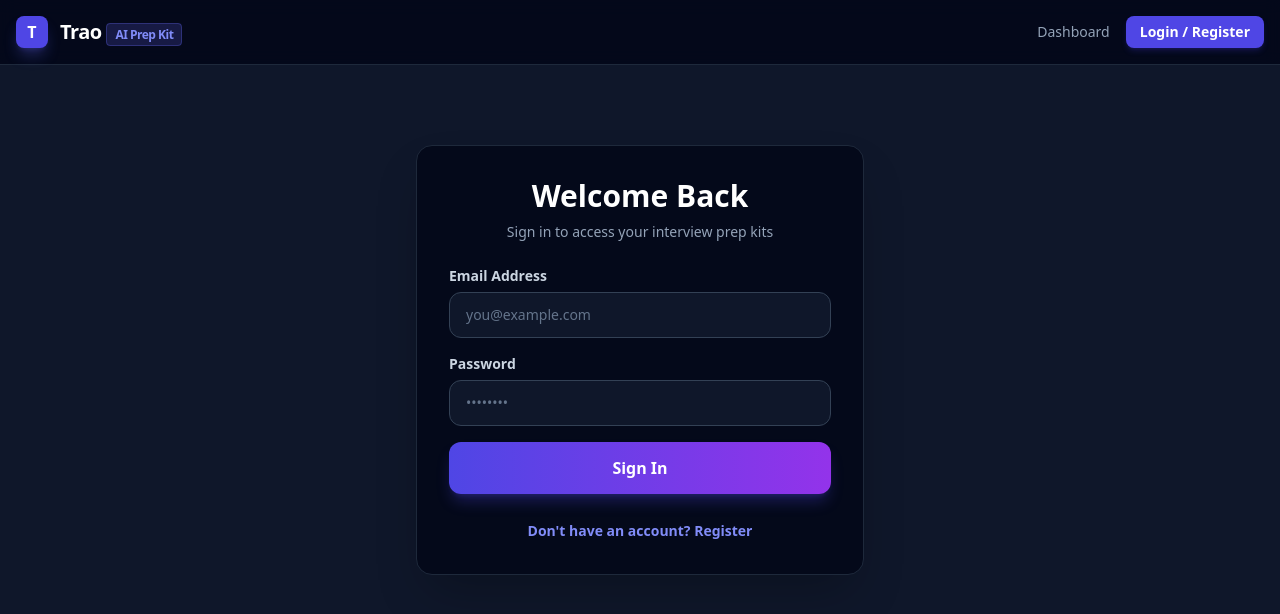
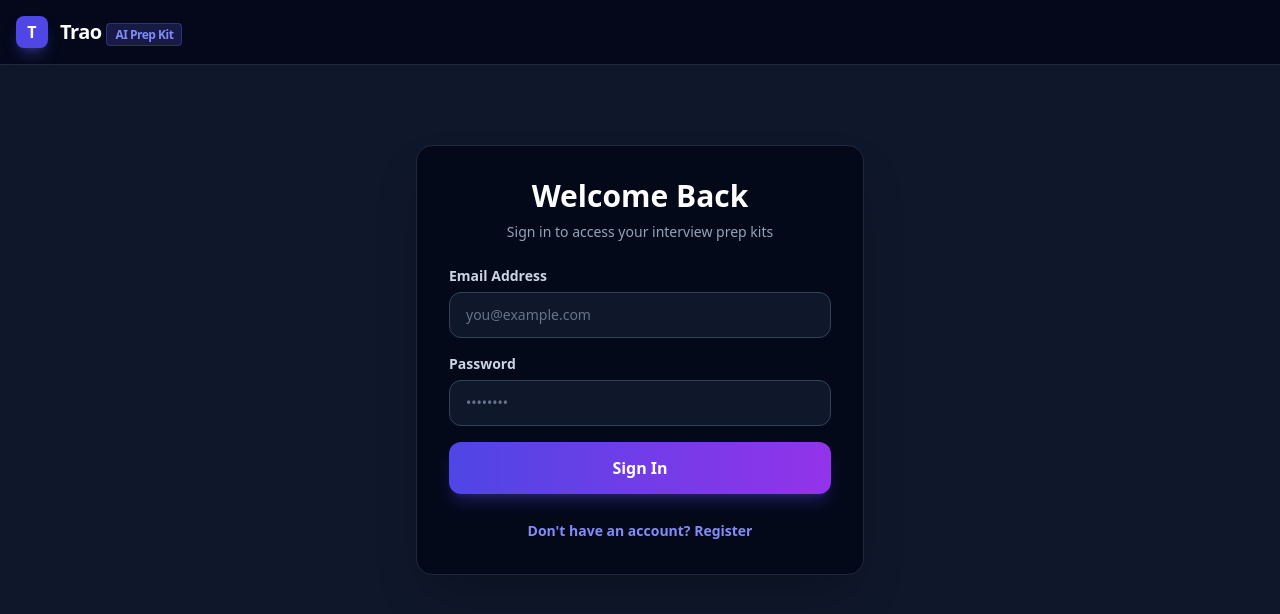
Before and after one commit to tankr556/Trao_AI_Interview, a Next.js app in the folder frontend/: page /login in a window 1280 px wide. Shown: the top 614 px of the page. Built offline with nearby package versions, Linux system fonts and the light colour scheme.

Commit message:
Hide header nav links on login page and for signed-out users

```diff
--- a/frontend/src/app/layout.tsx
+++ b/frontend/src/app/layout.tsx
@@ -42,9 +42,9 @@ export default function RootLayout({ children }: { children: ReactNode }) {
             </div>
 
             <nav className="flex items-center gap-4 text-sm font-medium">
+              {user && (
+                <>
                   <a href="/" className="text-slate-400 hover:text-white transition-colors">Dashboard</a>
-
-              {user ? (
                   <div className="flex items-center gap-3">
                     <span className="text-xs px-2.5 py-1 rounded-full bg-slate-800 text-indigo-300 border border-slate-700 font-semibold">
                       👤 {user.name || user.email}
@@ -56,13 +56,7 @@ export default function RootLayout({ children }: { children: ReactNode }) {
                       Logout
                     </button>
                   </div>
-              ) : (
-                <a
-                  href="/login"
-                  className="px-3.5 py-1.5 rounded-lg bg-indigo-600 text-white font-semibold hover:bg-indigo-500 transition-colors shadow-md shadow-indigo-600/20"
-                >
-                  Login / Register
-                </a>
+                </>
               )}
             </nav>
           </div>
```
Lines whose indentation alone changed are shown as unchanged.
